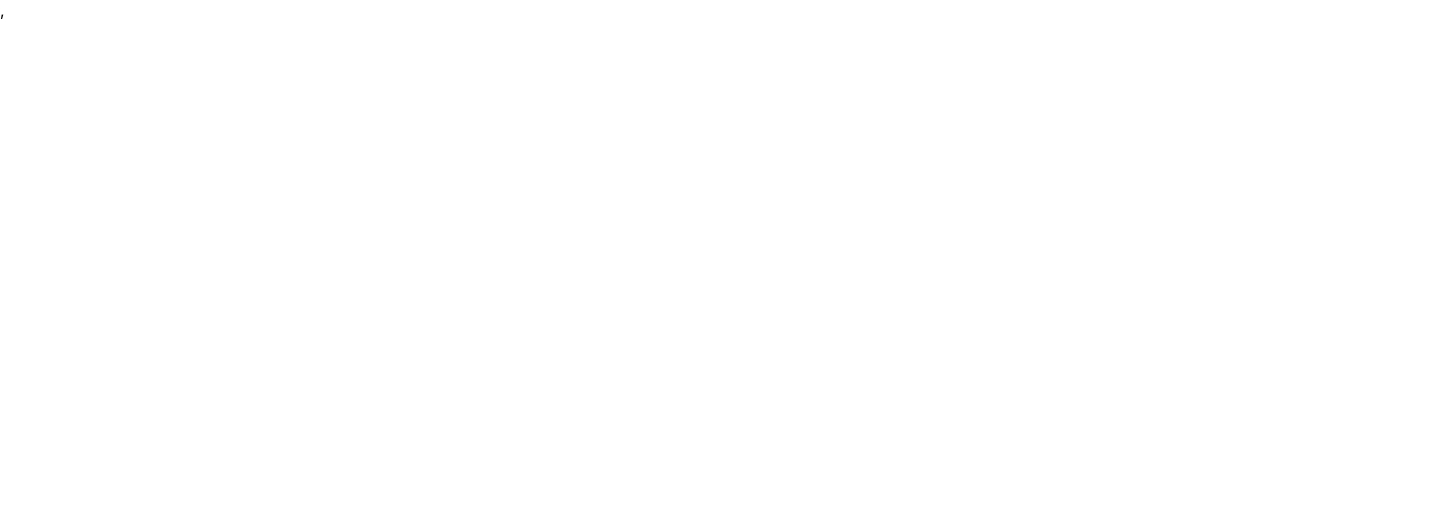
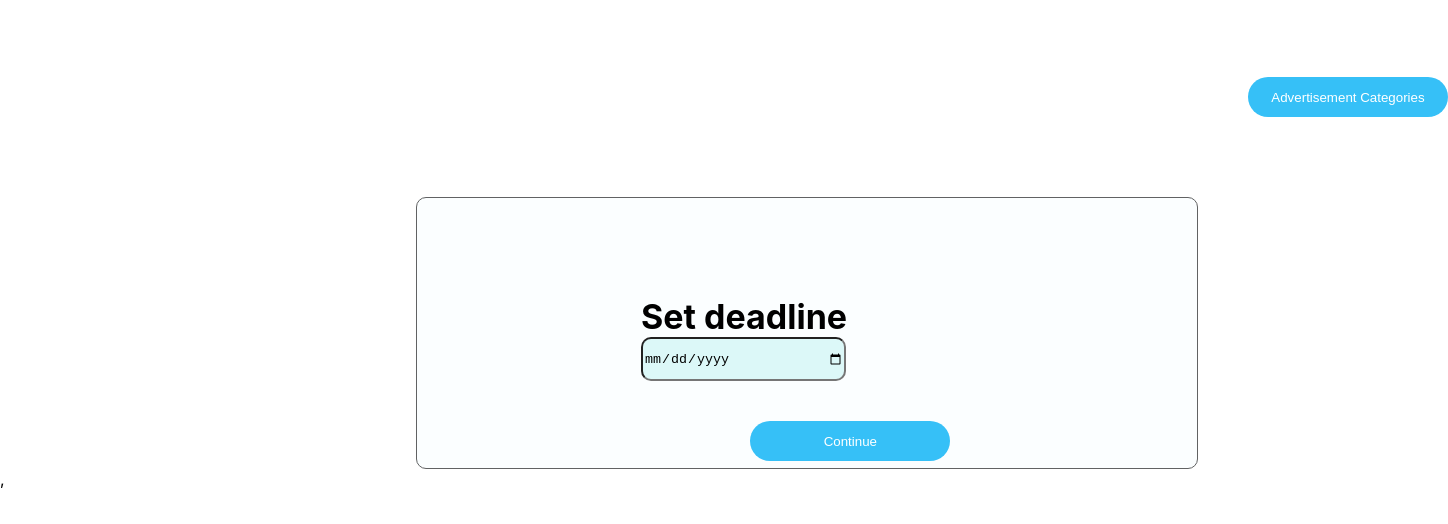
Before and after one commit to shelomi123/dashboard-portal, a React (Create React App) app: page /setDeadline in a window 1280 px wide. Before the commit this address led to /admin/index. Shown: the top 524 px of the page, 1448 px wide, since content can reach past the window. Built offline with nearby package versions, Linux system fonts and the light colour scheme.

Commit message:
set deadline ui
without validations

```diff
--- a/package.json
+++ b/package.json
@@ -6,9 +6,13 @@
     "@testing-library/jest-dom": "^4.2.4",
     "@testing-library/react": "^9.3.2",
     "@testing-library/user-event": "^7.1.2",
+    "bootstrap": "^4.5.0",
+    "formik": "^2.1.4",
     "material-design-icons": "^3.0.1",
     "react": "^16.13.1",
+    "react-bootstrap": "^1.2.1",
     "react-dom": "^16.13.1",
+    "react-router": "^5.2.0",
     "react-router-dom": "^5.2.0",
     "react-scripts": "3.4.1"
   },
--- a/src/App.css
+++ b/src/App.css
@@ -2,7 +2,6 @@
 :any-link {
   text-decoration: none;
 }
-
 
 /*================================================== navbar =================================================== */
 
@@ -31,7 +30,6 @@
   color: white;
 }
 
-
 /*==================================================== sidebar =================================================== */
 
 .side-bar {
@@ -39,7 +37,15 @@
   width: 13%;
   height: 100vh;
   background: rgb(22, 169, 200);
-    background: linear-gradient(0deg, rgba(22, 169, 200, 1) 0%, rgba(63, 188, 213, 1) 0%, rgba(63, 192, 213, 1) 0%, rgba(232, 247, 250, 1) 50%, rgba(255, 255, 255, 1) 100%, rgba(255, 255, 255, 0) 100%);
+  background: linear-gradient(
+    0deg,
+    rgba(22, 169, 200, 1) 0%,
+    rgba(63, 188, 213, 1) 0%,
+    rgba(63, 192, 213, 1) 0%,
+    rgba(232, 247, 250, 1) 50%,
+    rgba(255, 255, 255, 1) 100%,
+    rgba(255, 255, 255, 0) 100%
+  );
   position: fixed !important;
   z-index: 10;
   box-shadow: 2px 1px 1px rgb(179, 178, 178);
@@ -79,7 +85,6 @@
   background-color: rgb(43, 155, 199);
 }
 
-
 /*==================================================== dashboard admin content =================================================== */
 
 .admin-content {
@@ -101,7 +106,6 @@
   margin: 10px;
 }
 
-
 /*==================================================== dashboard home =================================================== */
 
 .dashboard-home {
@@ -115,7 +119,6 @@
   font-weight: 700;
   color: rgb(168, 164, 164);
 }
-
 
 /*==================================================== companies =================================================== */
 
@@ -131,7 +134,6 @@
   color: rgb(168, 164, 164);
 }
 
-
 /*==================================================== students =================================================== */
 
 .students {
@@ -145,7 +147,6 @@
   font-weight: 700;
   color: rgb(168, 164, 164);
 }
-
 
 /*==================================================== adverts =================================================== */
 
@@ -161,7 +162,6 @@
   color: rgb(168, 164, 164);
 }
 
-
 /*==================================================== studentCvs =================================================== */
 
 .studentCvs {
@@ -175,7 +175,6 @@
   font-weight: 700;
   color: rgb(168, 164, 164);
 }
-
 
 /*==================================================== emailing =================================================== */
 
@@ -191,7 +190,6 @@
   color: rgb(168, 164, 164);
 }
 
-
 /*==================================================== notifications =================================================== */
 
 .notifications {
@@ -205,3 +203,76 @@
   font-weight: 700;
   color: rgb(168, 164, 164);
 }
+/*==================================================== set Deadline  =================================================== */
+.catogeries_btn_position {
+  padding-top: 4em;
+  margin-left: 78em;
+}
+
+.catogeries_btn {
+  border-radius: 10px;
+  background-color: rgb(54, 192, 247);
+  border-radius: 20px;
+  border-style: none;
+  color: #fff;
+  width: 200px;
+  height: 40px;
+  border: none;
+  outline: none;
+  text-align: center;
+  margin-top: 1em;
+  margin-right: 0;
+}
+.catogeries_btn:hover {
+  background-color: rgb(33, 153, 209);
+}
+
+.deadline_container {
+  padding-top: 5em;
+}
+.set_deadline_card {
+  width: 50%;
+  height: 100px;
+  padding-top: 50px;
+  padding-right: 140px;
+  padding-bottom: 120px;
+  border: 1px solid rgb(97, 98, 99);
+  border-radius: 10px;
+  margin-left: 26em;
+  background-color: rgba(251, 254, 255, 0.925);
+}
+.deadline_form {
+  margin-top: 3em;
+  margin-left: 14em;
+}
+.deadline_form_label {
+  font-weight: 700;
+  font-size: 34px;
+  margin-right: 1em;
+  text-align: start;
+}
+.deadline_form_control {
+  width: 200px;
+  height: 40px;
+  border-radius: 10px;
+  background-color: rgb(220, 248, 248);
+  justify-content: center;
+  outline: none;
+}
+.continue-btn {
+  background-color: rgb(54, 192, 247);
+  border-radius: 20px;
+  border-style: none;
+  color: #fff;
+  width: 200px;
+  height: 40px;
+  border: none;
+  outline: none;
+  text-align: center;
+  margin-top: 3em;
+  margin-right: 0;
+  margin-left: 25em;
+}
+.continue-btn:hover {
+  background-color: rgb(33, 153, 209);
+}
--- /dev/null
+++ b/src/content/advertisements2/setDeadline.js
@@ -0,0 +1,53 @@
+import React, { Component } from 'react'
+import { Card, Form } from 'react-bootstrap'
+import '../../App.css'
+// import Navbar from '../../components/navbar'
+// import SideBar from '../../components/sidebar'
+
+class setDeadline extends Component {
+  constructor(props) {
+    super(props)
+
+    this.state = {
+      date: Date.now(),
+    }
+  }
+
+  render() {
+    return (
+      <div>
+        {/* <Navbar />
+        <SideBar /> */}
+        <div className="catogeries_btn_position">
+          <button className="catogeries_btn">Advertisement Categories</button>
+        </div>
+
+        <div className="container deadline_container">
+          <Card className="set_deadline_card">
+            <Form className="deadline_form">
+              <Form.Group controlId="deadline">
+                <Form.Label className="deadline_form_label">
+                  Set deadline
+                </Form.Label>
+                <Form.Control
+                  className="deadline_form_control"
+                  type="date"
+                  placeholder={this.state.date}
+                ></Form.Control>
+              </Form.Group>
+            </Form>
+            <button
+              onClick={this.checkDate}
+              className="continue-btn block "
+              type="submit"
+            >
+              Continue
+            </button>
+          </Card>
+        </div>
+      </div>
+    )
+  }
+}
+
+export default setDeadline
--- a/src/index.js
+++ b/src/index.js
@@ -1,17 +1,17 @@
-import React from 'react';
-import ReactDOM from 'react-dom';
-import './index.css';
-import { BrowserRouter, Route, Switch, Redirect } from 'react-router-dom';
-import * as serviceWorker from './serviceWorker';
+import React from 'react'
+import ReactDOM from 'react-dom'
+import './index.css'
+import { BrowserRouter, Route, Switch, Redirect } from 'react-router-dom'
+import * as serviceWorker from './serviceWorker'
 
-
-import DashboardHome from './views/dashboardr-home';
-import Companies from './views/companies';
-import Students from './views/students';
-import Adverts from './views/adverts';
-import StudentCvs from './views/studentCvs';
-import Emailing from './views/emailing';
-import Notifications from './views/notifications';
+import DashboardHome from './views/dashboardr-home'
+import Companies from './views/companies'
+import Students from './views/students'
+import Adverts from './views/adverts'
+import StudentCvs from './views/studentCvs'
+import Emailing from './views/emailing'
+import Notifications from './views/notifications'
+import setDeadline from './content/advertisements2/setDeadline'
 
 ReactDOM.render(
   <React.StrictMode>
@@ -24,14 +24,16 @@ ReactDOM.render(
         <Route path="/cvs" component={StudentCvs} />
         <Route path="/emailing" component={Emailing} />
         <Route path="/notifications" component={Notifications} />
+        <Route path="/setDeadline" component={setDeadline} />
         <Redirect from="/" to="/admin/index" />
       </Switch>
-  </BrowserRouter>,
+    </BrowserRouter>
+    ,
   </React.StrictMode>,
-  document.getElementById('root')
-);
+  document.getElementById('root'),
+)
 
 // If you want your app to work offline and load faster, you can change
 // unregister() to register() below. Note this comes with some pitfalls.
 // Learn more about service workers: https://bit.ly/CRA-PWA
-serviceWorker.unregister();
+serviceWorker.unregister()
```
Also changed, not shown: src/App.js (+4 -7 lines), src/views/adverts.js (+11 -12 lines), 1 other file (tests, documents, lock files or other folders). Lines whose indentation alone changed are shown as unchanged.
